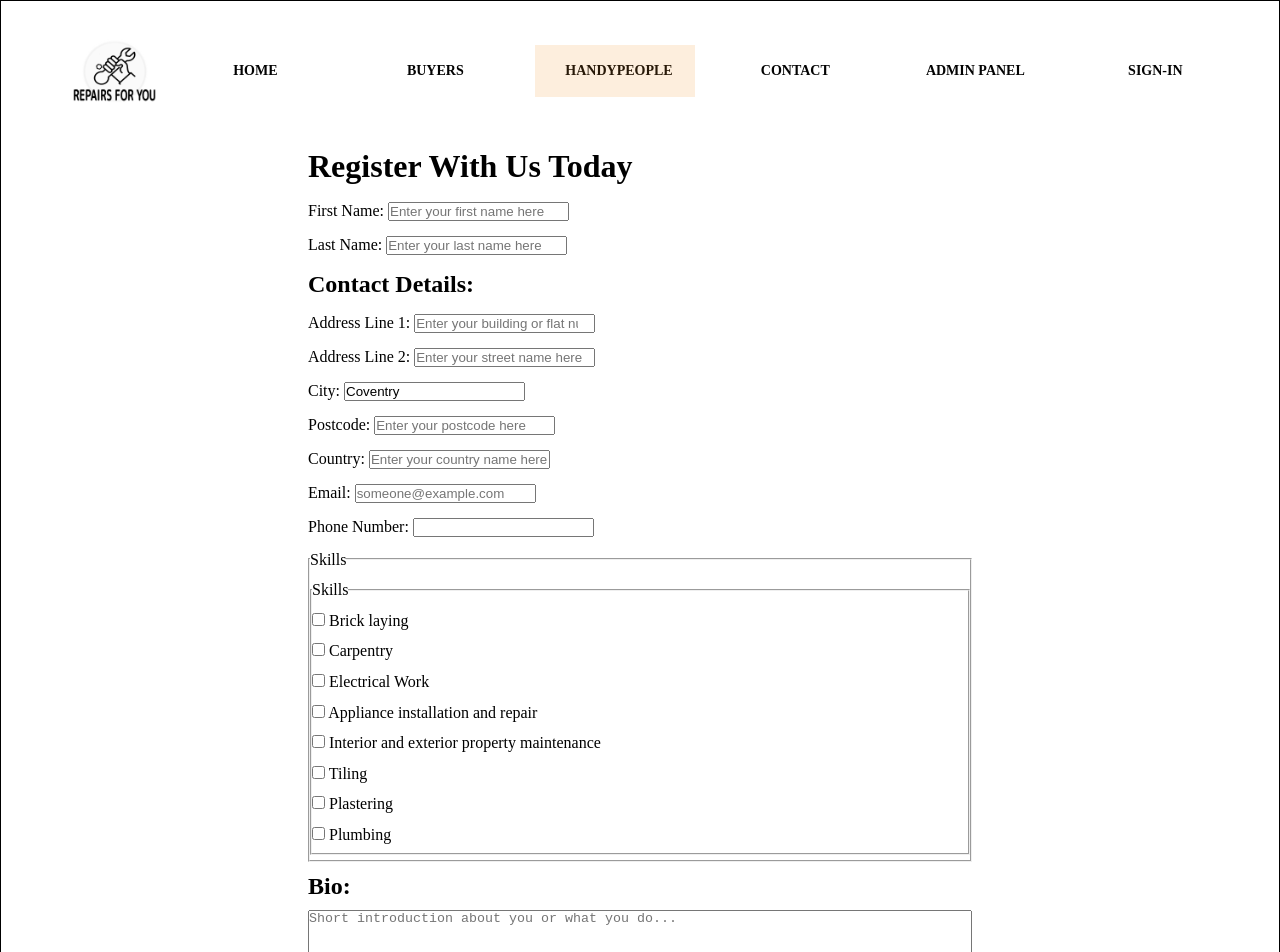
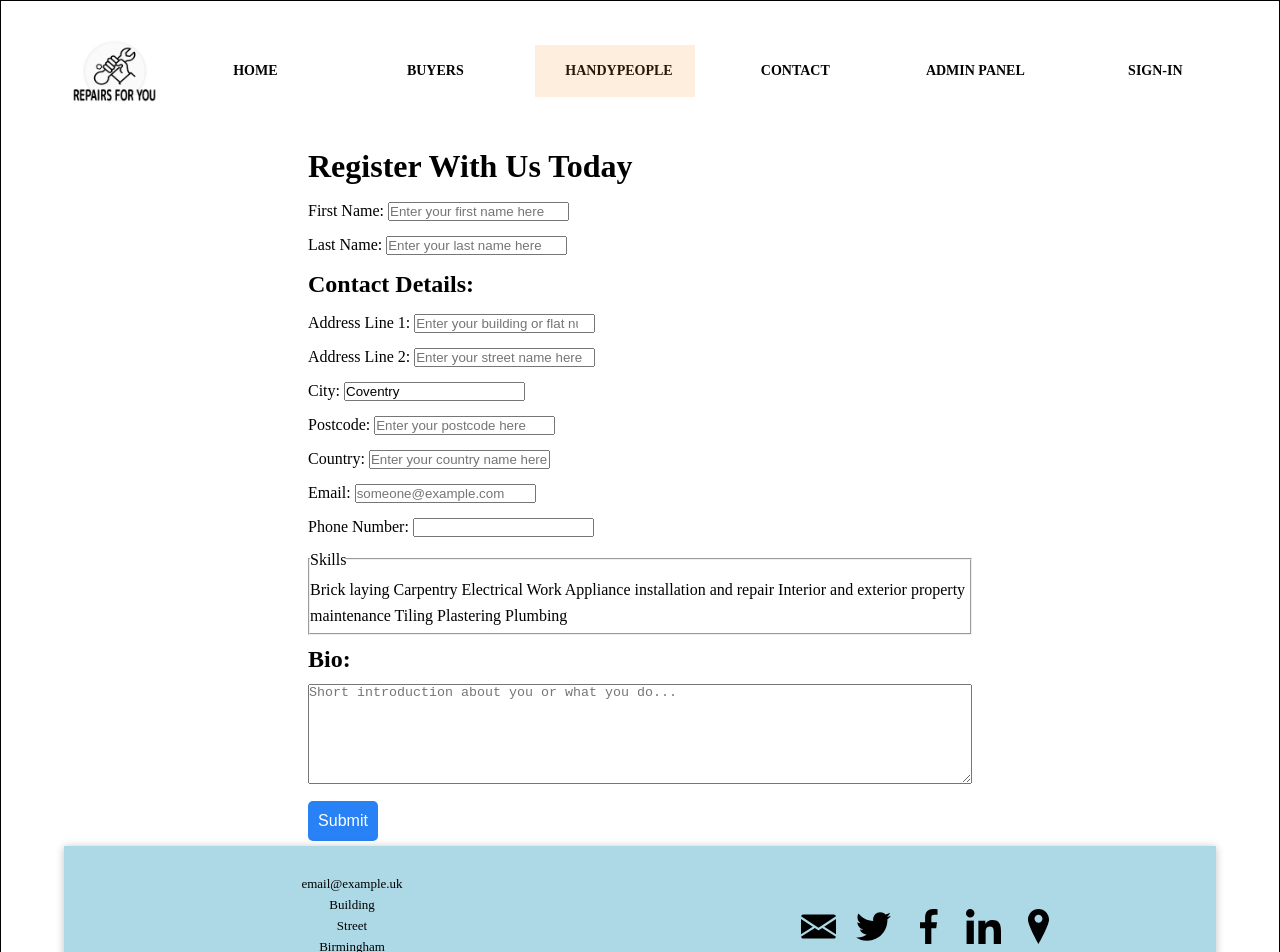
Before and after one commit to Pat-On/repairs_for_you, a React (Create React App) app in the folder client/: page /users/handyman/register in a window 1280 px wide. Shown: the top 952 px of the page. Built offline with nearby package versions, Linux system fonts and the light colour scheme.

Commit message:
Modified component.

```diff
--- a/client/src/components/Handyman/SubComponents/Skills.js
+++ b/client/src/components/Handyman/SubComponents/Skills.js
@@ -1,74 +1,10 @@
-const Skills = ({ formId }) => {
+const Skills = ({ skills }) => {
   return (
-    <fieldset className="input-field-group skills-group" name={formId}>
-      <legend className="subtitle">Skills</legend>
-      <div className="input-field">
-        <input
-          type="checkbox"
-          id="bricklaying"
-          name={formId}
-          value="Brick laying"
-        />{" "}
-        <label htmlFor="bricklaying">Brick laying</label>
-        <div className="input-field">
-          <input
-            type="checkbox"
-            id="carpentry"
-            name={formId}
-            value="Carpentry"
-          />{" "}
-          <label htmlFor="carpentry">Carpentry</label>
-        </div>
-        <div className="input-field">
-          <input
-            type="checkbox"
-            id="electrical-work"
-            name={formId}
-            value="Electrical Work"
-          />{" "}
-          <label htmlFor="electrical-work">Electrical Work</label>
-        </div>
-        <div className="input-field">
-          <input
-            type="checkbox"
-            id="appliance-install-maintain"
-            name={formId}
-            value="Appliance installation and repair"
-          />{" "}
-          <label htmlFor="appliance-install-maintain">
-            Appliance installation and repair
-          </label>
-        </div>
-        <div className="input-field">
-          <input
-            type="checkbox"
-            id="peroperty-maintenance"
-            name={formId}
-            value="Interior and exterior property maintenance"
-          />{" "}
-          <label htmlFor="peroperty-maintenance">
-            Interior and exterior property maintenance
-          </label>
-        </div>
-        <div className="input-field">
-          <input type="checkbox" id="tiling" name={formId} value="Tiling" />{" "}
-          <label htmlFor="tiling">Tiling</label>
-        </div>
-        <div className="input-field">
-          <input
-            type="checkbox"
-            id="plastering"
-            name={formId}
-            value="Plastering"
-          />{" "}
-          <label htmlFor="plastering">Plastering</label>
-        </div>
-        <div className="input-field">
-          <input type="checkbox" id="plumbing" name={formId} value="Plumbing" />{" "}
-          <label htmlFor="plumbing">Plumbing</label>
-        </div>
-      </div>
-    </fieldset>
+    <div className="button-style-labels">
+      {skills.map((skill,index) =>
+        <span key={index}>{skill}{" "}</span>
+      )}
+    </div>
   );
 };
 
```
